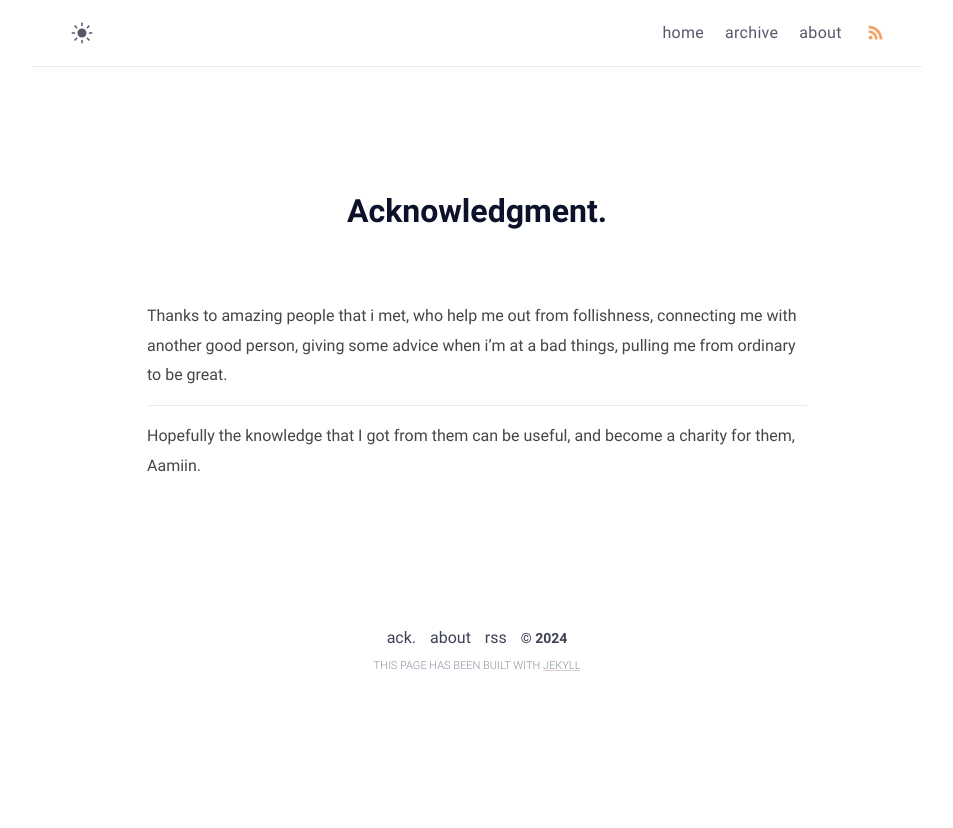
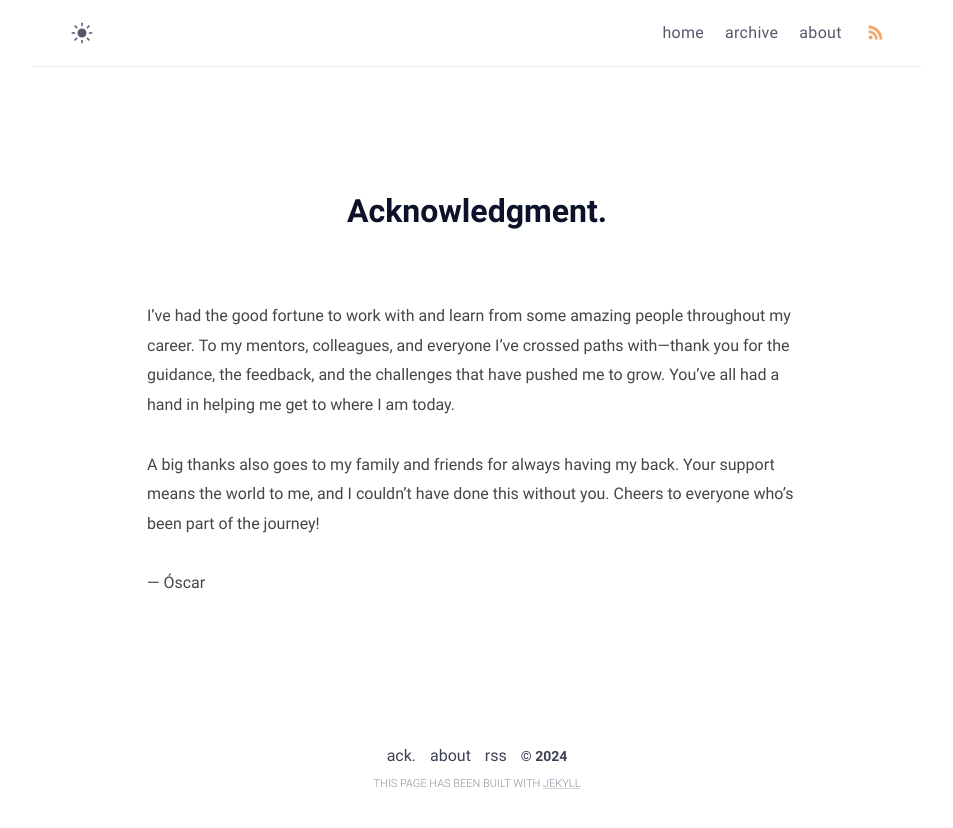
Before and after one commit to odarriba/odarriba.dev, a Jekyll site: the page built from thanks.md, in a window 1280 px wide. Shown: the top 828 px of the page, without its empty margins (163-1116 px from the left). Built offline with Jekyll 4.4.1, drawn with Linux system fonts in a browser that asks for light colours; nearby versions of some CDN libraries.

Commit message:
Update thanks page

```diff
--- a/thanks.md
+++ b/thanks.md
@@ -2,12 +2,12 @@
 title: Acknowledgment
 permalink: /thanks/
 layout: page
-excerpt: Thanks to amazing people that i met, who help me out from follishness, connecting me with another good person, giving some advice when i'm at a bad things, pulling me from ordinary to be great.
+excerpt: "I've had the good fortune to work with and learn from some amazing people throughout my career. To my mentors, colleagues, family and friends: thank you."
 comments: false
 ---
 
-Thanks to amazing people that i met, who help me out from follishness, connecting me with another good person, giving some advice when i'm at a bad things, pulling me from ordinary to be great.
+I've had the good fortune to work with and learn from some amazing people throughout my career. To my mentors, colleagues, and everyone I’ve crossed paths with—thank you for the guidance, the feedback, and the challenges that have pushed me to grow. You’ve all had a hand in helping me get to where I am today.
 
-<hr>
+A big thanks also goes to my family and friends for always having my back. Your support means the world to me, and I couldn’t have done this without you. Cheers to everyone who’s been part of the journey!
 
-Hopefully the knowledge that I got from them can be useful, and become a charity for them, Aamiin.
+— Óscar
```
